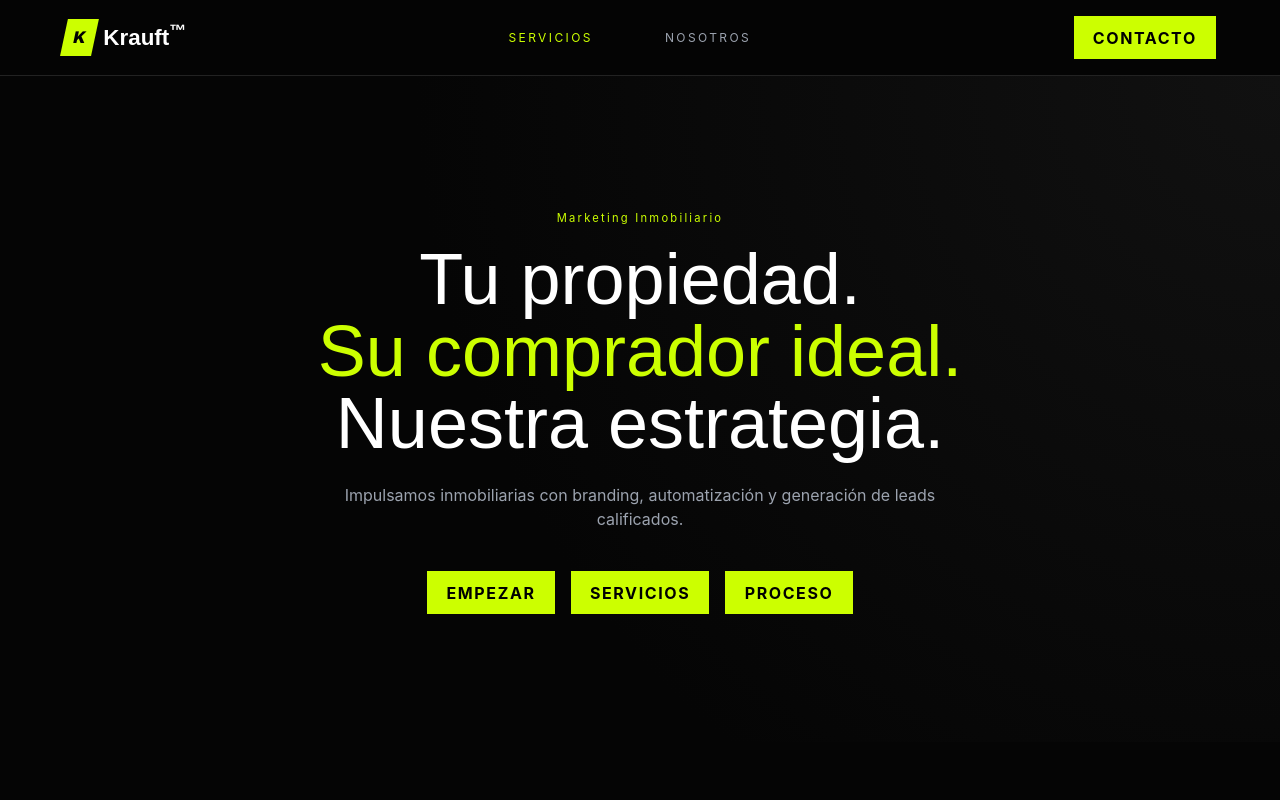
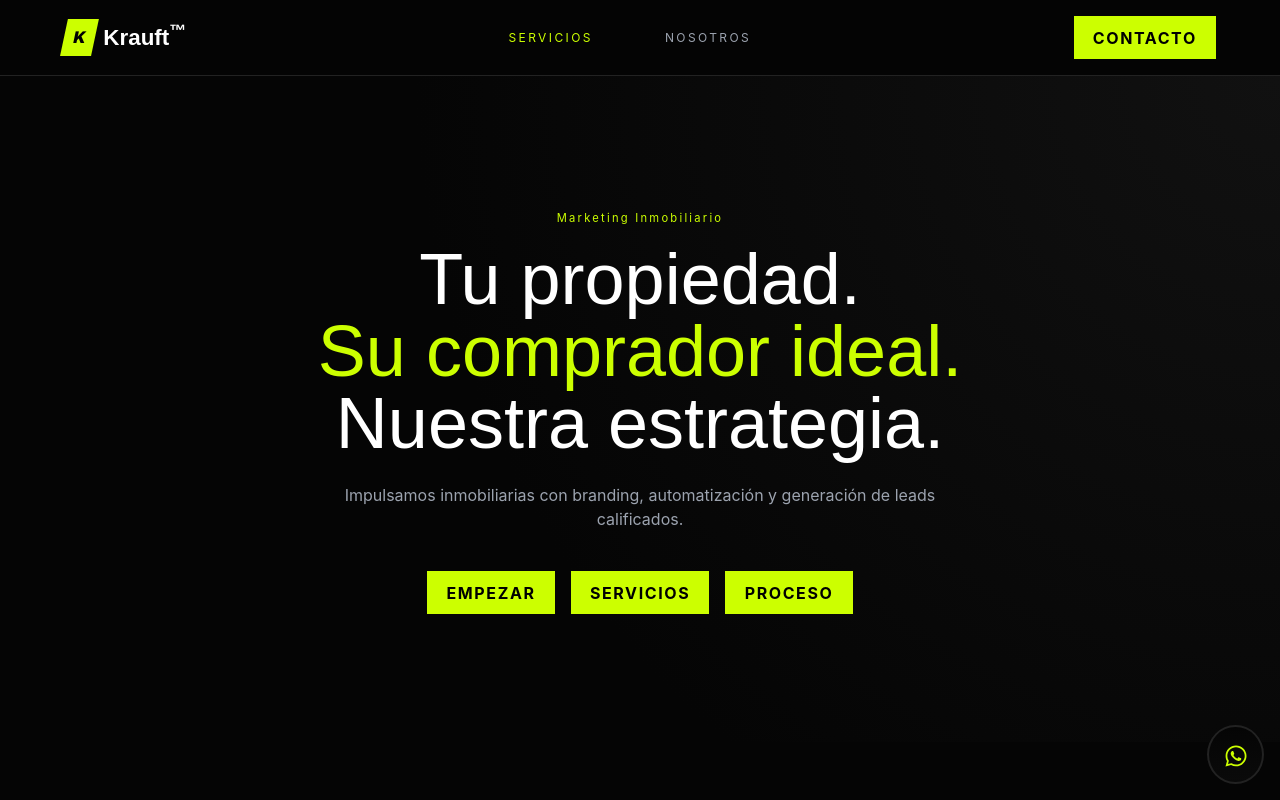
Before and after one commit to LautaroLeall/Krauft, a React (Vite) app: page / in a window 1280 px wide. Shown: the top 800 px of the page. Built offline with nearby package versions, Linux system fonts and the light colour scheme.

Commit message:
call new component (BtnWhatsapp)

```diff
--- a/src/App.jsx
+++ b/src/App.jsx
@@ -2,8 +2,8 @@ import { BrowserRouter, Routes, Route } from "react-router-dom";
 import Header from "./components/layout/Header";
 import Home from "./components/home/Home";
 import About from "./components/about/About";
-import Chatbot from "./components/chatbot/Chatbot";
 import Footer from "./components/layout/Footer";
+import BtnWhatsapp from "./components/layout/BtnWhatsapp";
 
 function App() {
   return (
@@ -15,7 +15,7 @@ function App() {
         <Route path="/nosotros" element={<About />} />
       </Routes>
 
-      <Chatbot />
+      <BtnWhatsapp />
 
       <Footer />
     </BrowserRouter>
```
